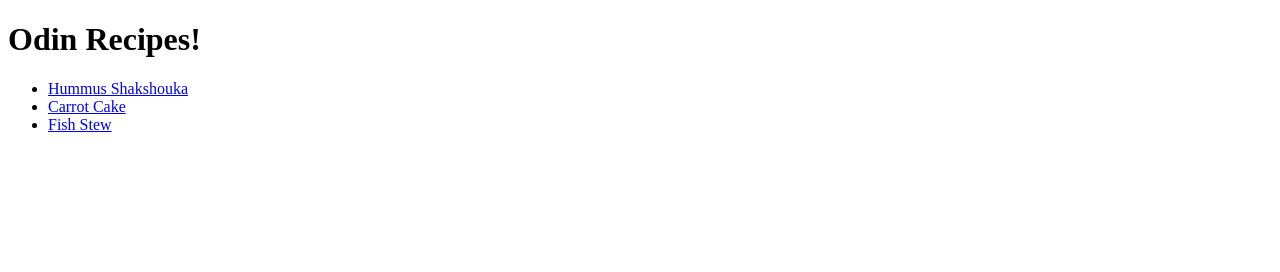
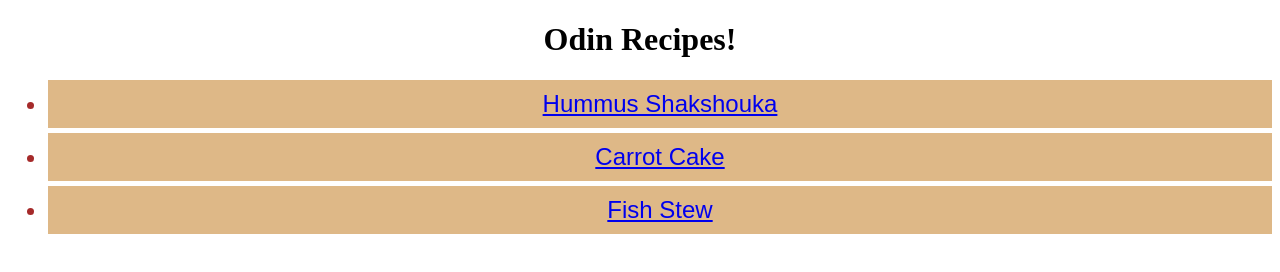
Before and after one commit to nofatigue/odin-recipes, a plain HTML site: page index.html in a window 1280 px wide. Drawn offline with Linux system fonts and the light colour scheme.

Commit message:
Add style for index.html
Create style.css
Link with index.html

```diff
--- a/index.html
+++ b/index.html
@@ -3,13 +3,14 @@
 <head>
     <meta charset="UTF-8" />
     <title>Odin Recipes</title>
+    <link href="style.css" rel="stylesheet"/>
 </head>
 <body>
-    <h1> Odin Recipes!</h1>
+    <h1 class="header"> Odin Recipes!</h1>
     <ul>
-        <li><a href="recipes/hummus-shakshouka.html"> Hummus Shakshouka</a></li>
-        <li><a href="recipes/carrot-cake.html"> Carrot Cake </a></li>
-        <li><a href="recipes/fish-stew.html"> Fish Stew  </a></li>
+        <li class="recipe-entry"><a href="recipes/hummus-shakshouka.html"> Hummus Shakshouka</a></li>
+        <li class="recipe-entry"><a href="recipes/carrot-cake.html"> Carrot Cake </a></li>
+        <li class="recipe-entry"><a href="recipes/fish-stew.html"> Fish Stew  </a></li>
     </ul>
 </body>
 </html>
--- /dev/null
+++ b/style.css
@@ -0,0 +1,15 @@
+
+.header {
+    text-align: center;
+
+}
+
+.recipe-entry {
+    background-color: burlywood;
+    color:brown;
+    text-align: center;
+    font-size: 24px;
+    font-family: Arial, Helvetica, sans-serif;
+    margin: 5px 0;
+    padding: 10px;
+}
```
